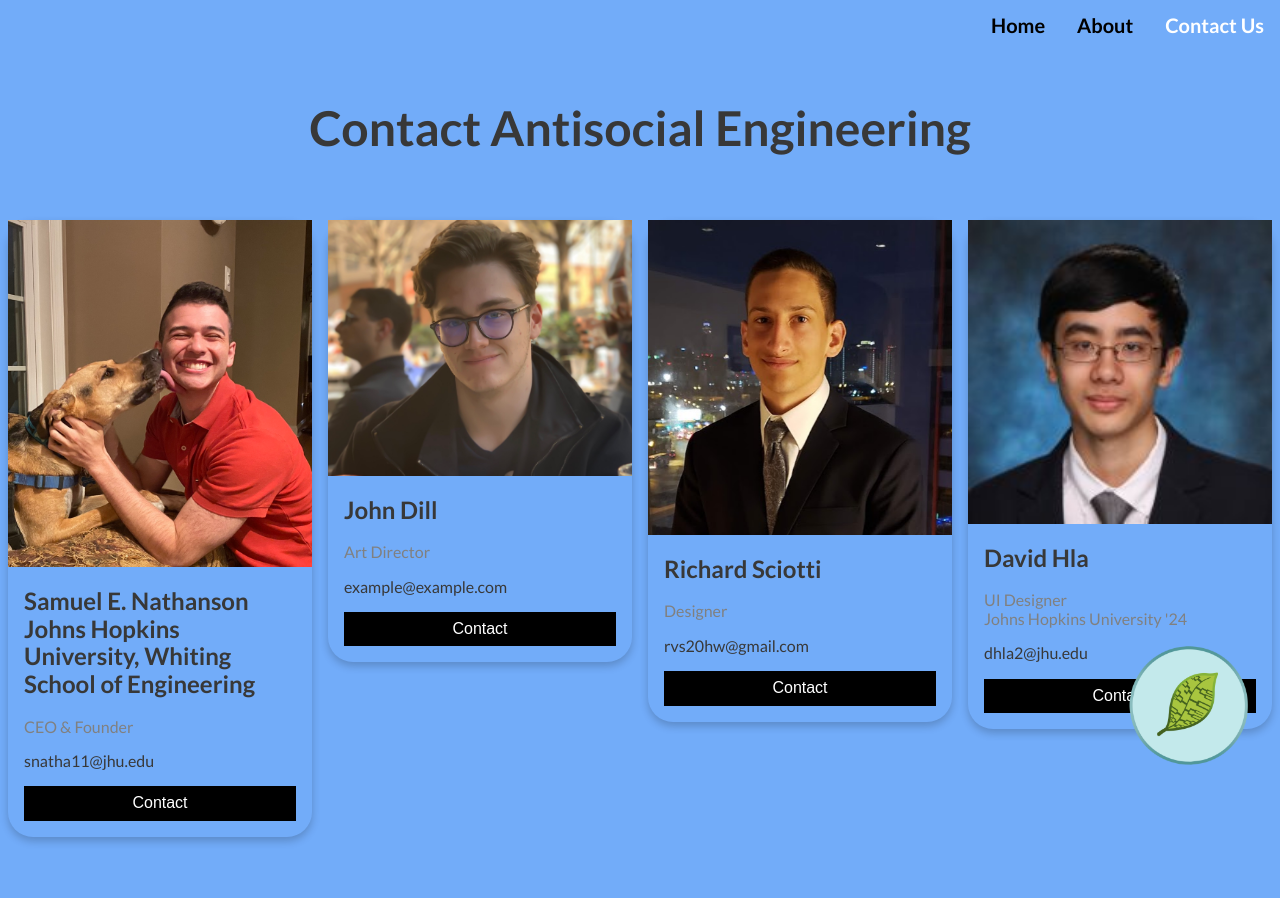
After one commit to Samuel-Nathanson/Searchin, a Flask app: page /contact in a window 1280 px wide. The commit adds this page. Run offline with Flask 2, Linux system fonts and the light colour scheme.

Commit message:
Put in Contact Us Page and updated a bunch of stuff, NOT DONE
About page in progress

```diff
--- a/main.py
+++ b/main.py
@@ -5,6 +5,13 @@ import search_engine
 
 app = Flask(__name__)
 
+@app.route('/about')
+def about():
+    return render_template('about.html')
+
+@app.route('/contact')
+def contact():
+    return render_template('contact.html')
 
 @app.route('/', methods=['GET', 'POST'])
 @app.route('/search', methods=['GET', 'POST'])
@@ -42,7 +49,3 @@ if __name__ == '__main__':
     # http://flask.pocoo.org/docs/1.0/quickstart/#static-files. Once deployed,
     # App Engine itself will serve those files as configured in app.yaml.
     app.run(host='127.0.0.1', port=8080, debug=True)
-
-@app.route('/about')
-def about():
-    return render_template('about.html')
--- a/static/css/main.css
+++ b/static/css/main.css
@@ -45,6 +45,13 @@ h1 {
 input:focus {
   color: #A9A9A9;
 }
+
+.titleHeader {
+  font-family: 'Lato', sans-serif;
+  font-size: 2em;
+  color: #383838;
+}
+
 
 /* Grouping content
    ========================================================================== */
--- /dev/null
+++ b/templates/contact.html
@@ -0,0 +1,189 @@
+<html>
+  <head>
+    <meta http-equiv="Content-Type" content="text/html; charset=UTF-8" />
+    <meta name="viewport" content="width=device-width, initial-scale=1" />
+    <meta http-equiv="X-UA-Compatible" content="IE=edge" />
+    <meta name="author" content="colorlib.com">
+    <link href="https://fonts.googleapis.com/css?family=Lato:400,600,700" rel="stylesheet" />
+    <link href="../static/css/main.css" rel="stylesheet" />
+
+    <style>
+    html {
+      box-sizing: border-box;
+    }
+    *, *:before, *:after {
+      box-sizing: inherit;
+    }
+    .column {
+      float: left;
+      width: 25%;
+      margin-bottom: 16px;
+      padding: 0 8px;
+    }
+    @media screen and (max-width: 650px) {
+      .column {
+        width: 100%;
+        display: block;
+      }
+    }
+    .card {
+      position:relative;
+      box-shadow: 0 4px 8px 0 rgba(0, 0, 0, 0.2);
+      border-radius: 25px;
+      top: 125px;
+      color:#383838;
+      font-family: 'Lato', sans-serif;
+    }
+    .container {
+      padding: 0 16px;
+    }
+    .container::after, .row::after {
+      content: "";
+      clear: both;
+      display: table;
+    }
+    .title {
+      color: grey;
+    }
+    .button {
+      border: none;
+      outline: 0;
+      display: inline-block;
+      padding: 8px;
+      color: white;
+      background-color: #000;
+      text-align: center;
+      cursor: pointer;
+      width: 100%;
+    }
+    .button:hover {
+      background-color: #555;
+    }
+
+    .topnav {
+      overflow: hidden;
+      z-index: 5000;
+      position:absolute;
+      font-family: 'Lato', sans-serif;
+      width: 100%;
+      background-color: #72ACF9;
+    }
+    .topnav a {
+      float: right;
+      color: #000000;
+      font-weight: bolder;
+      text-align: center;
+      padding: 14px 16px;
+      text-decoration: none;
+      font-size: 20px;
+    }
+    .topnav a:hover {
+      color: white;
+
+    }
+    .topnav a.active {
+      color: white;
+    }
+    .topnav a:hover.active {
+      color: #6C91BF;
+    }
+    div.TeamLogo {
+      position: -webkit-sticky;
+      position: sticky;
+      bottom: 10px;
+      padding: 10px;
+      margin-right:10px;
+      float:right;
+      z-index: 3000;
+    }
+    div.SearchinOnlineLogo {
+      position: relative;
+      left: 40%;
+      z-index: 3000;
+      padding-bottom: 30px;
+    }
+    div.titleHeader {
+      z-index: 5005;
+      position:relative;
+      top: 100px;
+    }
+
+
+    </style>
+
+  </head>
+
+  <body style="background-color:#72ACF9">
+    <div class="topnav">
+      <a class="active" href="contact">Contact Us</a>
+      <a href="about">About</a>
+      <a href="search">Home</a>
+    </div>
+
+    <div class="titleHeader">
+      <h2 style = "text-align:center;">Contact Antisocial Engineering</h2>
+    </div>
+
+    <!-- Sam -->
+    <div class="row">
+      <div class="column">
+        <div class="card">
+          <img src="static/Sam.jpg" alt="Samuel E. Nathanson" style="width:100%">
+          <div class="container">
+            <h2>Samuel E. Nathanson<br>Johns Hopkins University, Whiting School of Engineering</h2>
+            <p class="title">CEO & Founder</p>
+            <p></p>
+            <p>snatha11@jhu.edu</p>
+            <p><button onclick="location.href='mailto:snatha11@jhu.edu'" type="button" class ="button">Contact</button></p>
+          </div>
+        </div>
+      </div>
+
+      <!-- John Dill -->
+      <div class="column">
+        <div class="card">
+          <img src="static/John.jpg" alt="John Dill" style="width:100%">
+          <div class="container">
+            <h2>John Dill</h2>
+            <p class="title">Art Director</p>
+            <p></p>
+            <p>example@example.com</p>
+            <p><button onclick="location.href='mailto:email@address.com'" type="button" class ="button">Contact</button></p>
+          </div>
+        </div>
+      </div>
+
+      <!-- Ricky -->
+      <div class="column">
+        <div class="card">
+          <img src="static/Ricky.png" alt="Richard Sciotti" style="width:100%">
+          <div class="container">
+            <h2>Richard Sciotti</h2>
+            <p class="title">Designer</p>
+            <p></p>
+            <p>rvs20hw@gmail.com</p>
+            <p><button onclick="location.href='mailto:rvs20hw@gmail.com'" type="button" class ="button">Contact</button></p>
+          </div>
+        </div>
+      </div>
+
+      <!-- David -->
+      <div class="column">
+        <div class="card">
+          <img src="static/David.jpg" alt="David Hla" style="width:100%">
+          <div class="container">
+            <h2>David Hla</h2>
+            <p class="title">UI Designer<br>Johns Hopkins University '24</p>
+            <p></p>
+            <p>dhla2@jhu.edu</p>
+            <p><button onclick="location.href='mailto:dhla2@jhu.edu'" type="button" class ="button">Contact</button></p>
+          </div>
+        </div>
+      </div>
+    </div>
+
+    <div class = "TeamLogo">
+      <img src="static/TeamLogo.png" alt = "Antisocial Engineering Logo" width="150px">
+    </div>
+  </body><!-- This templates was made by Colorlib (https://colorlib.com) and stolen by god emperor toidrage -->
+</html>
```
Also changed, not shown: templates/about.html (+76 -46 lines), templates/results.html (+56 -0 lines), templates/search.html (+4 -8 lines), static/David.jpg (added), static/John.jpg (added), static/Ricky.png (added), static/Sam.jpg (added).
